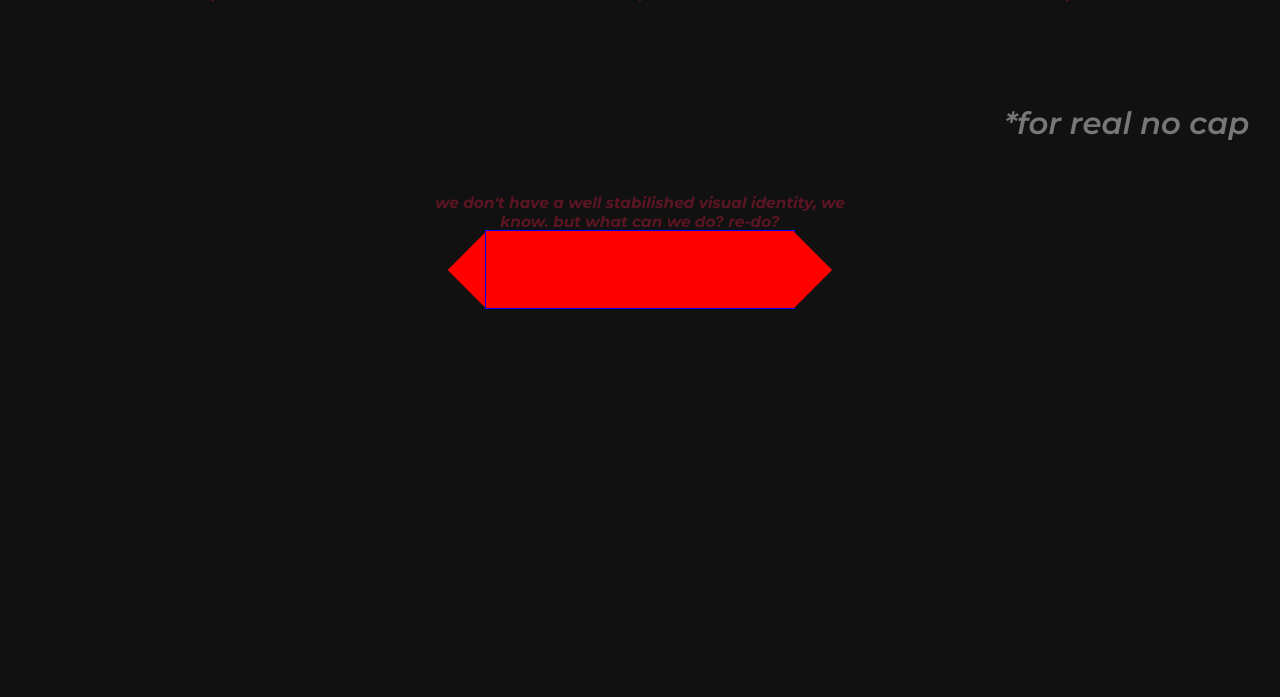
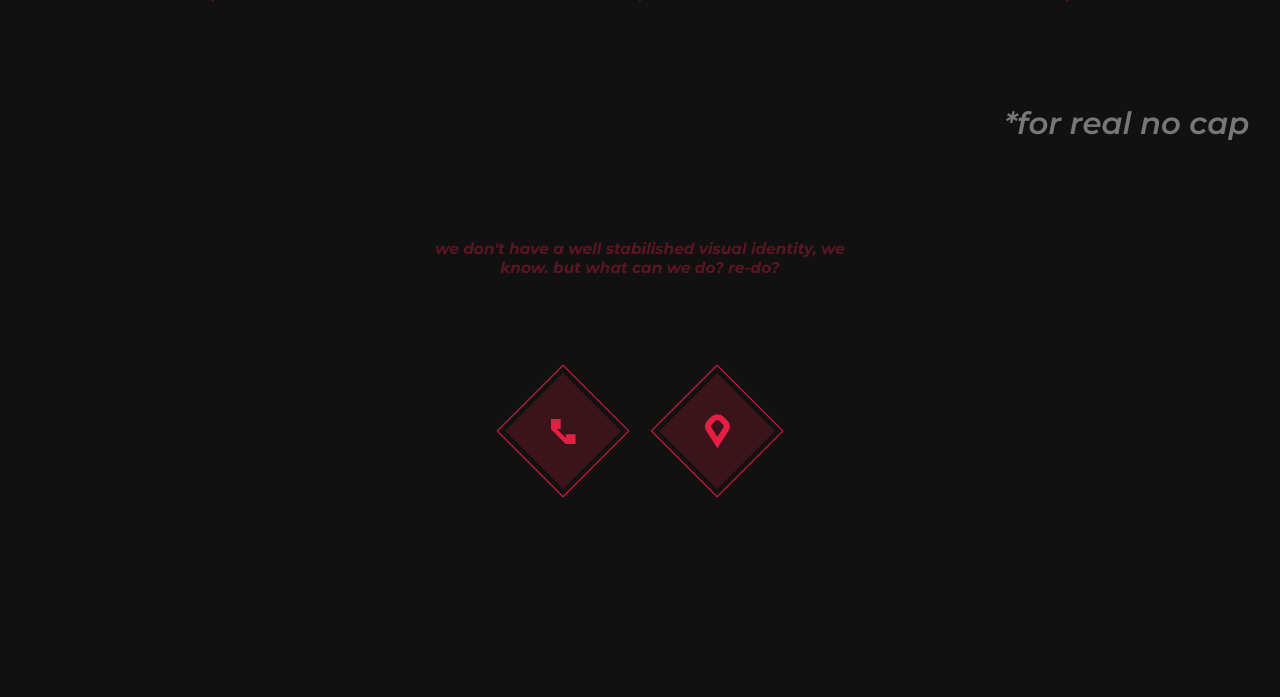
Before and after one commit to DrayanInterfaceDesigner/thenaughtybottle, a PHP site: page /pages/home.htm in a window 1280 px wide. Shown: the part 1407-2104 px from the top of the page. Run offline with PHP 8.4, Linux system fonts and the light colour scheme; data that the repository does not hold is empty.

Commit message:
Finished entre aspas

```diff
--- a/pages/home.htm
+++ b/pages/home.htm
@@ -139,10 +139,18 @@
                     </p>
                 </div>
                 <div class="bottom__top__button">
-                    <span class="button__left"></span>
-                    <div class="button__outerrect">
-                    </div>
-                    <span class="button__right"></span>
+
+                    <a target="_blank" href="https://wa.me/5598981040355?text=Ol%C3%A1%2C%20eu%20estava%20comprando%20na%20loja%20The%20Naughy%20Bottle%2C%20e%20vim%20conversar%20com%20os%20masters.">
+                        <div class="bottom__button__diamond">
+                            <img class="diamond__button__icon" src="../assets/svg/contact__icon.svg">
+                        </div>
+                    </a>
+                    <a target="_blank" href="https://goo.gl/maps/dGMFTnPLFXqaYMReA">
+                        <div class="bottom__button__diamond">
+                            <img class="diamond__button__icon" src="../assets/svg/location__icon.svg">
+                        </div>
+                    </a>
+
                 </div>
 
             </div>
--- a/styles/home__bottom.css
+++ b/styles/home__bottom.css
@@ -1,6 +1,7 @@
 :root {
     --size: 3.5rem;
     --diamond-size: 3.5rem;
+    --diamond-mod-size: 6rem;
 }
 .bottom {
     display: flex;
@@ -67,6 +68,7 @@
 }
 
 .bottom__top__message__wrapper {
+    margin: 3rem 0;
     width: 60%;
 }
 
@@ -151,3 +153,29 @@
     width: 50%;
     transform: rotateZ(-45deg);
 }
+
+.bottom__button__diamond {
+    display: flex;
+    justify-content: center;
+    align-items: center;
+    position: relative;
+    width: var(--diamond-mod-size);
+    height: var(--diamond-mod-size);
+    margin: 4rem 2rem;
+    background-color: #3B141B;
+    border: 5px solid var(--dark-bg-color);
+    outline: 1px solid var(--theme-bright-color);
+    transition: .4s cubic-bezier(0.19, 1, 0.22, 1);
+    transform: rotateZ(45deg);
+    cursor: pointer;
+    z-index: 100;
+}
+
+.bottom__button__diamond:hover {
+    background-color: #641826;
+}
+
+.diamond__button__icon {
+    width: 30%;
+    transform: rotateZ(-45deg);
+}
```
Also changed, not shown: assets/svg/contact__icon.svg (added), assets/svg/location__icon.svg (added).
